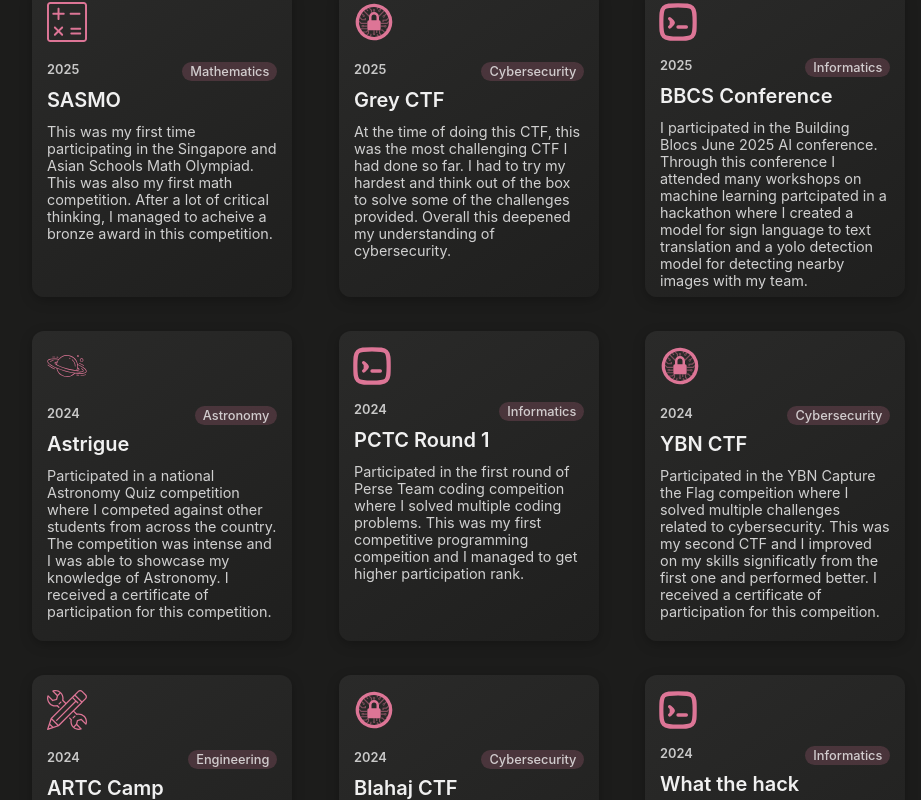
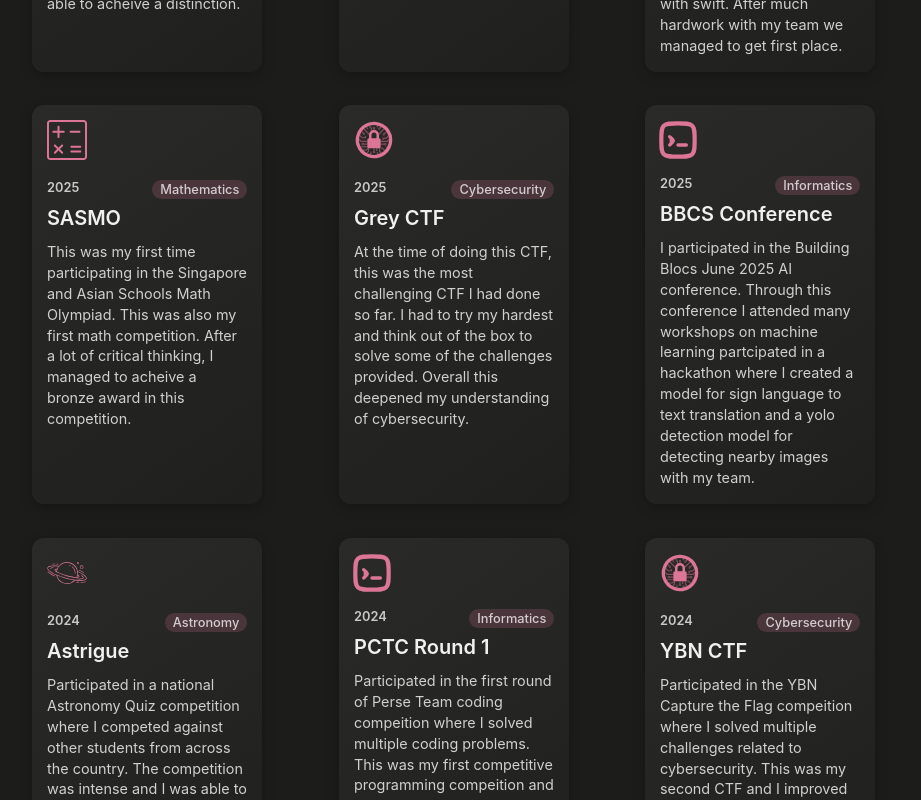
Before and after one commit to arthaggarwal/arth-portfolio, a React (Create React App) app: page /achievements in a window 1280 px wide. Shown: the part 920-1720 px from the top of the page, without its empty margins (165-1086 px from the left). Built offline with nearby package versions, Linux system fonts and the light colour scheme.

Commit message:
slight fix

```diff
--- a/src/pages/Achievements/achievements.css
+++ b/src/pages/Achievements/achievements.css
@@ -58,8 +58,14 @@
 .achievement-card {
   opacity: 0;
   transform: scale(0.97) translateY(10px);
-  transition: transform 0.3s ease, box-shadow 0.3s ease,
+  transition:
+    transform 0.3s ease,
+    box-shadow 0.3s ease,
     background-color 0.3s ease;
+  width: 100%;
+  min-height: 24rem;
+  border-radius: 8px;
+  padding: 1.1rem;
 }
 
 .card-animation {
@@ -95,7 +101,6 @@
 
 .achievement-title {
   position: relative;
-  /* Allow titles to wrap without being cut off */
   overflow: visible;
   height: auto;
   margin-bottom: 0.5rem;
@@ -312,7 +317,10 @@
   font-size: 1rem;
   font-weight: 500;
   cursor: pointer;
-  transition: background 0.2s, color 0.2s, box-shadow 0.2s;
+  transition:
+    background 0.2s,
+    color 0.2s,
+    box-shadow 0.2s;
   box-shadow: 0 2px 8px rgba(230, 122, 161, 0.08);
   opacity: 0.85;
 }
--- a/src/pages/Achievements/components/card.css
+++ b/src/pages/Achievements/components/card.css
@@ -1,8 +1,11 @@
 .card {
   background: linear-gradient(145deg, #2a2a29, #1f1f1e);
-  box-shadow: 0 4px 14px rgba(0, 0, 0, 0.16), 0 2px 8px rgba(0, 0, 0, 0.11);
+  box-shadow:
+    0 4px 14px rgba(0, 0, 0, 0.16),
+    0 2px 8px rgba(0, 0, 0, 0.11);
   width: 18vw;
-  height: 35vh;
+  min-height: 35vh;
+  height: auto;
   display: flex;
   flex-direction: column;
   justify-content: flex-start;
@@ -12,15 +15,19 @@
   flex-shrink: 0;
   padding: 15px;
   position: relative;
-  transition: transform 0.4s cubic-bezier(0.175, 0.885, 0.32, 1.275),
-    box-shadow 0.4s ease, background 0.3s ease;
+  box-sizing: border-box;
+  transition:
+    transform 0.4s cubic-bezier(0.175, 0.885, 0.32, 1.275),
+    box-shadow 0.4s ease,
+    background 0.3s ease;
   margin: 5px;
   will-change: transform;
 }
 
 .card:hover {
   transform: translateY(12px) scale(1.5);
-  box-shadow: 0 8px 20px rgba(221, 117, 150, 0.16),
+  box-shadow:
+    0 8px 20px rgba(221, 117, 150, 0.16),
     0 4px 14px rgba(0, 0, 0, 0.11);
   background: linear-gradient(145deg, #2d2d2c, #232322);
   z-index: 5;
@@ -56,6 +63,9 @@
   font-weight: 600;
   margin: 0;
   color: #f0f0f0;
+  overflow-wrap: anywhere;
+  word-break: break-word;
+  line-height: 1.25;
 }
 
 .description {
@@ -64,6 +74,9 @@
   margin: 0;
   margin-top: 1rem;
   color: #d0d0d0;
+  overflow-wrap: anywhere;
+  word-break: break-word;
+  line-height: 1.45;
 }
 
 .achievement {
```
Also changed, not shown: 1 other file (tests, documents, lock files or other folders).
